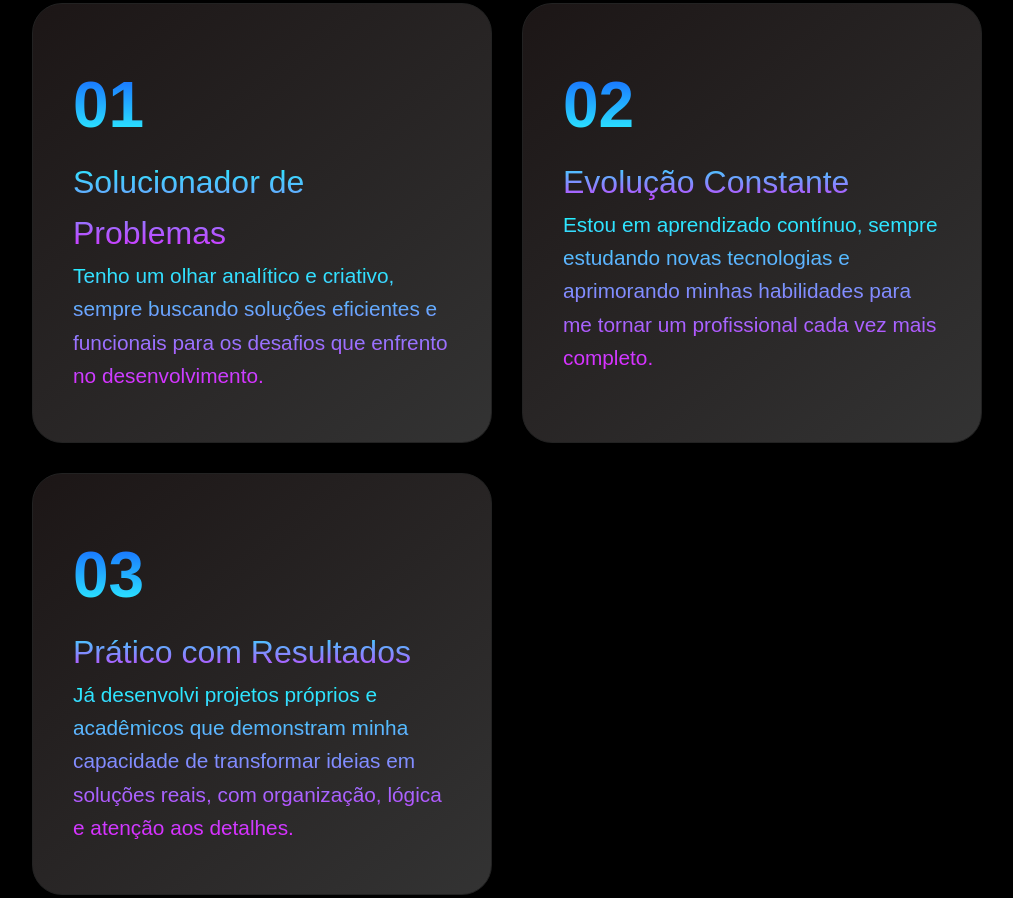
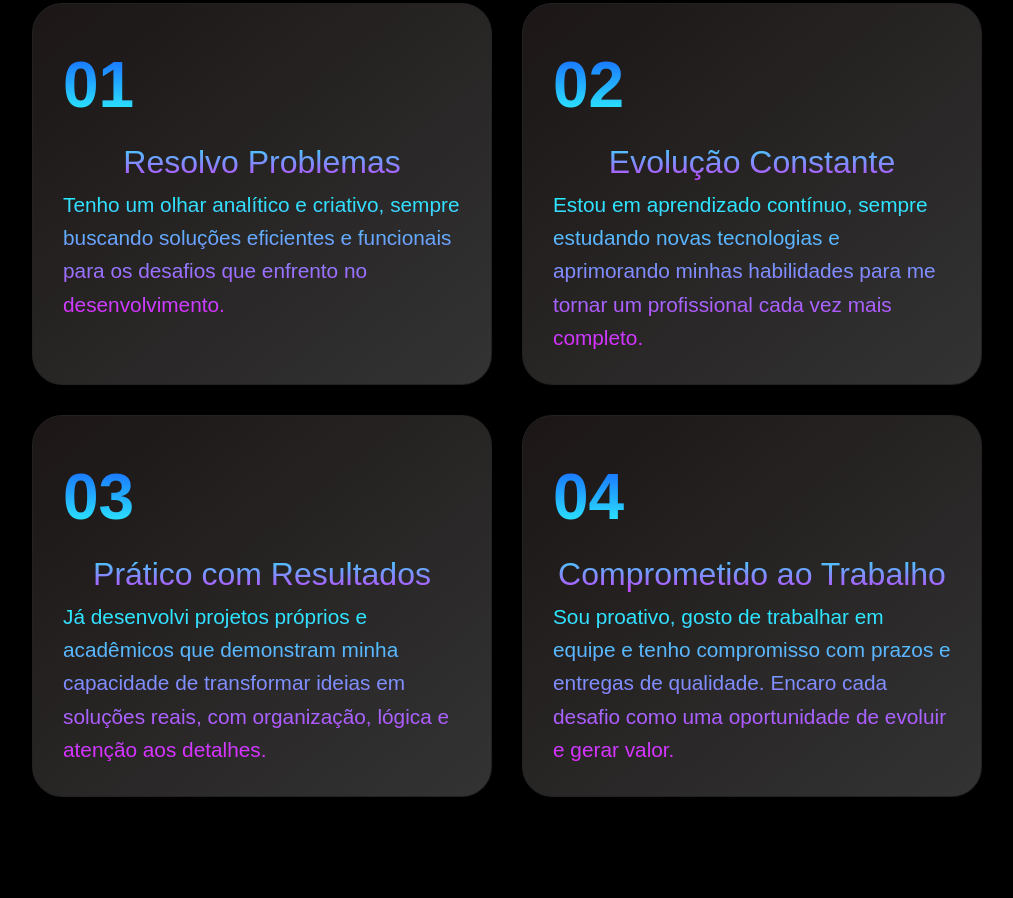
Before and after one commit to filipesilva9225/pro_loanding_page, a plain HTML site: page index.html in a window 1280 px wide. Shown: the part 731-1629 px from the top of the page, without its empty margins (133-1146 px from the left). Drawn offline with Linux system fonts and the light colour scheme.

Commit message:
add all files

```diff
--- a/index.html
+++ b/index.html
@@ -21,7 +21,7 @@
       <h2 class="section-title">Por que escolher essa Landing Page?</h2>
       <article class="benefits-card">
         <span class="benefit-number">01</span>
-        <h3>Solucionador de Problemas</h3>
+        <h3>Resolvo Problemas</h3>
         <p>
           Tenho um olhar analítico e criativo, sempre buscando soluções
           eficientes e funcionais para os desafios que enfrento no
@@ -46,6 +46,16 @@
           Já desenvolvi projetos próprios e acadêmicos que demonstram minha
           capacidade de transformar ideias em soluções reais, com organização,
           lógica e atenção aos detalhes.
+        </p>
+      </article>
+
+      <article class="benefits-card">
+        <span class="benefit-number">04</span>
+        <h3>Comprometido ao Trabalho</h3>
+        <p>
+          Sou proativo, gosto de trabalhar em equipe e tenho compromisso com
+          prazos e entregas de qualidade. Encaro cada desafio como uma
+          oportunidade de evoluir e gerar valor.
         </p>
       </article>
     </section>
--- a/styles.css
+++ b/styles.css
@@ -113,7 +113,7 @@ header {
   );
   border: 1px solid #222;
   border-radius: 30px;
-  padding: 50px 40px;
+  padding: 30px 30px;
   position: relative;
   overflow: hidden;
   transition: 0.5s;
@@ -149,6 +149,7 @@ header {
 }
 
 .benefits-card h3 {
+  text-align: center;
   font-size: 2em;
   font-weight: 200;
   background: linear-gradient(
@@ -167,6 +168,7 @@ header {
   background-clip: unset;
   -webkit-text-fill-color: unset;
   color: #ffffff;
+  margin-bottom: 10px;
 }
 
 .benefits-card p {
```
